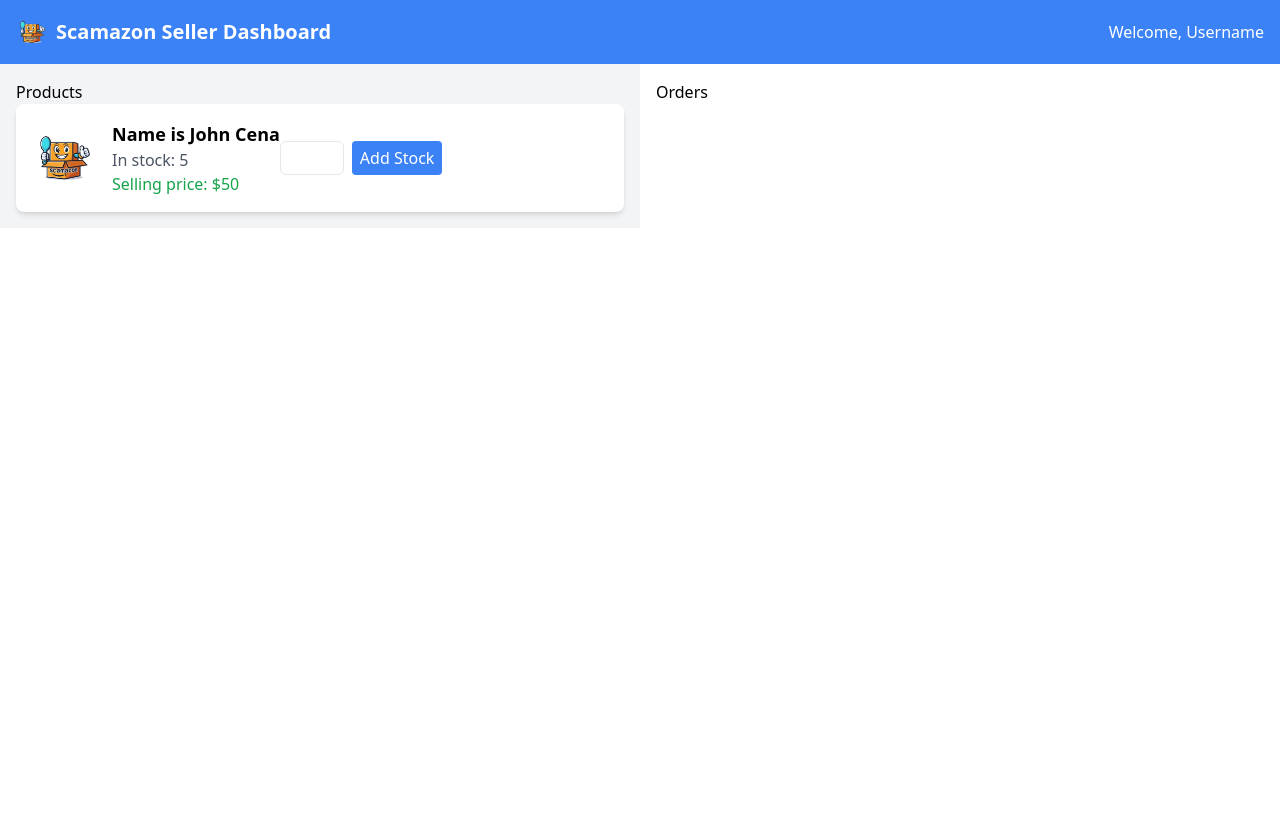
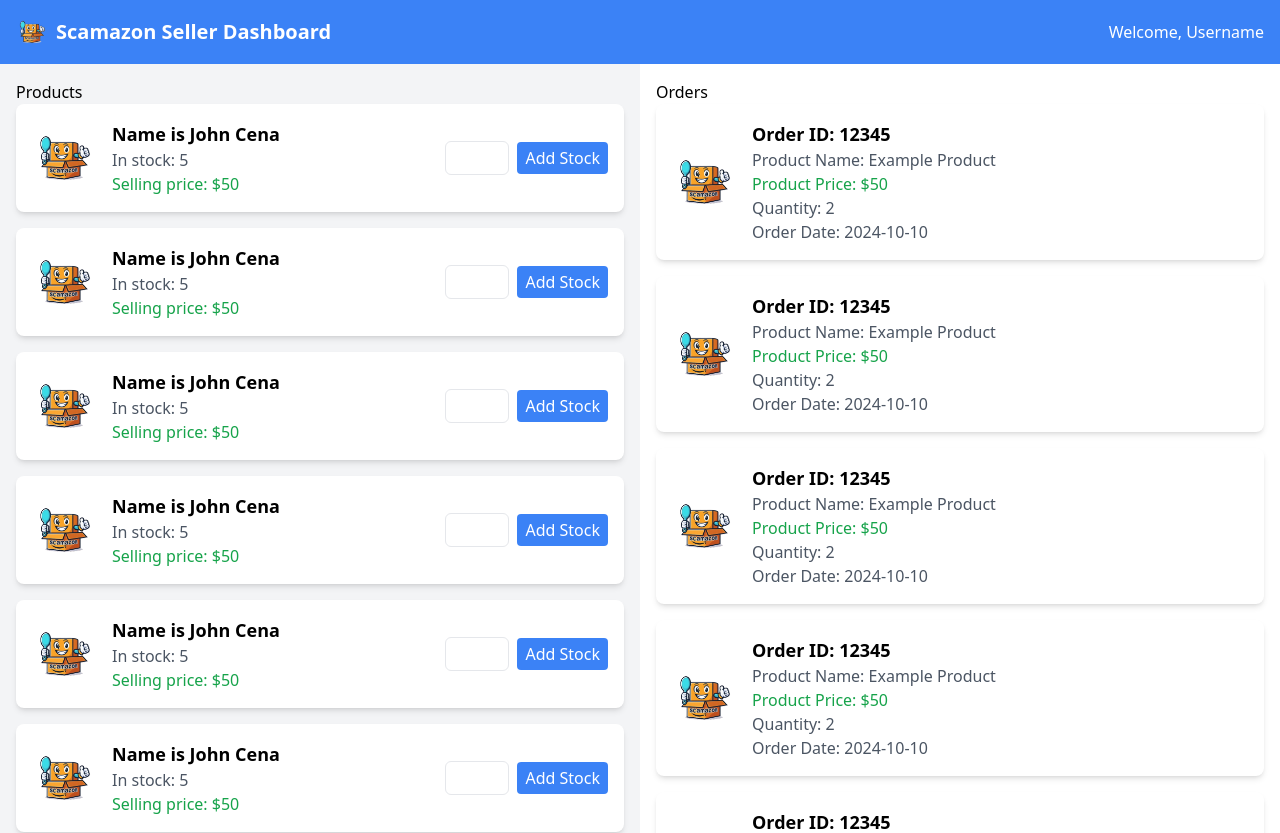
Before and after one commit to Kanishk-mittal/Scamazon, a React (Vite) app in the folder Frontend/: page /seller/1 in a window 1280 px wide. Shown: the top 833 px of the page. Before the commit the page ends 800 px from the top, so only its background shows below. Built offline with nearby package versions, Linux system fonts and the light colour scheme.

Commit message:
Template for SellerDashboard Done

```diff
--- /dev/null
+++ b/Frontend/src/components/OrderCard.jsx
@@ -0,0 +1,24 @@
+import React from 'react';
+
+function OrderCard() {
+    return (
+        <>
+            <div className="bg-white rounded-lg shadow-md p-4 mb-4">
+                <div className="flex items-center justify-between">
+                    <div className="flex items-center">
+                        <img src="/logo.png" alt="Product" className="w-16 h-16 object-contain mr-4" />
+                        <div>
+                            <h2 className="text-lg font-semibold">Order ID: 12345</h2>
+                            <p className="text-gray-600">Product Name: Example Product</p>
+                            <p className="text-green-600">Product Price: $50</p>
+                            <p className="text-gray-600">Quantity: 2</p>
+                            <p className="text-gray-600">Order Date: 2024-10-10</p>
+                        </div>
+                    </div>
+                </div>
+            </div>
+        </>
+    );
+}
+
+export default OrderCard;
--- /dev/null
+++ b/Frontend/src/components/ProductCard.jsx
@@ -0,0 +1,36 @@
+import React from 'react';
+
+function ProductCard() {
+    return (
+        <>
+            <div className="bg-white rounded-lg shadow-md p-4 mb-4">
+                <div className="flex items-center justify-between">
+                    <div className="flex items-center">
+                        <img src="/logo.png" alt="name" className="w-16 h-16 object-contain mr-4" />
+                        <div>
+                            <h2 className="text-lg font-semibold">Name is John Cena</h2>
+                            <p className="text-gray-600">In stock: 5</p>
+                            <p className="text-green-600">Selling price: $50</p>
+                        </div>
+                    </div>
+                    <div className="flex items-center">
+                        <input
+                            type="number"
+                            // value={quantity} // You can bind this to your state
+                            onChange={(e) => setQuantity(parseInt(e.target.value))}
+                            className="w-16 border rounded-md p-1 text-center"
+                        />
+                        <button
+                            // onClick={ASS} // Replace with your actual function
+                            className="ml-2 bg-blue-500 text-white px-2 py-1 rounded hover:bg-blue-600"
+                        >
+                            Add Stock
+                        </button>
+                    </div>
+                </div>
+            </div>
+        </>
+    );
+}
+
+export default ProductCard;
--- a/Frontend/src/pages/SellerDashboard.jsx
+++ b/Frontend/src/pages/SellerDashboard.jsx
@@ -1,5 +1,7 @@
 import React from 'react';
 import { useParams, Link, NavLink } from 'react-router-dom';
+import ProductCard from '../components/productCard';
+import OrderCard from '../components/OrderCard';
 
 const SellerDashboard = () => {
     const SellerId = useParams().id
@@ -27,35 +29,23 @@ const SellerDashboard = () => {
                     {/* Product-related content */}
                     {/* Example: Product list, add/edit product forms, etc. */}
                     Products
-                    <div className="bg-white rounded-lg shadow-md p-4">
-                        <div className="flex items-center">
-                            <img src="/logo.png" alt="name" className="w-16 h-16 object-contain mr-4" />
-                            <div>
-                                <h2 className="text-lg font-semibold">Name is John Cena</h2>
-                                <p className="text-gray-600">In stock: 5</p>
-                                <p className="text-green-600">Selling price: $50</p>
-                            </div>
-                            <div className="flex justify-end">
-                                <input
-                                    type="number"
-                                    // value={quantity} // You can bind this to your state
-                                    onChange={(e) => setQuantity(parseInt(e.target.value))}
-                                    className="w-16 border rounded-md p-1 text-center"
-                                />
-                                <button
-                                    // onClick={ASS} // Replace with your actual function
-                                    className="ml-2 bg-blue-500 text-white px-2 py-1 rounded hover:bg-blue-600"
-                                >
-                                    Add Stock
-                                </button>
-                            </div>
-                        </div>
-                    </div>
+                    <ProductCard />
+                    <ProductCard />
+                    <ProductCard />
+                    <ProductCard />
+                    <ProductCard />
+                    <ProductCard />
                 </div>
                 <div className="w-1/2 p-4 bg-white">
                     {/* Order-related content */}
                     {/* Example: Order list, order details, etc. */}
                     Orders
+                    <OrderCard />
+                    <OrderCard />
+                    <OrderCard />
+                    <OrderCard />
+                    <OrderCard />
+                    <OrderCard />
                 </div>
             </div>
 
```
